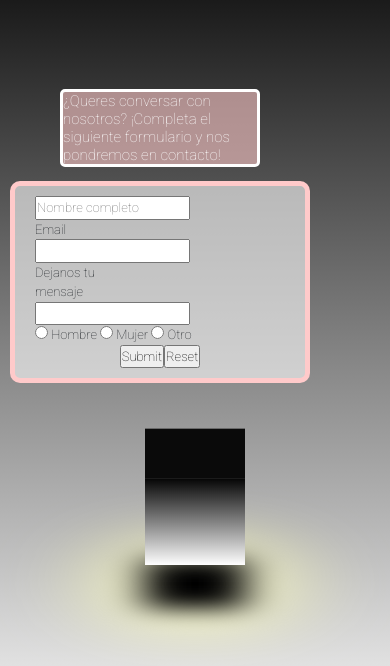
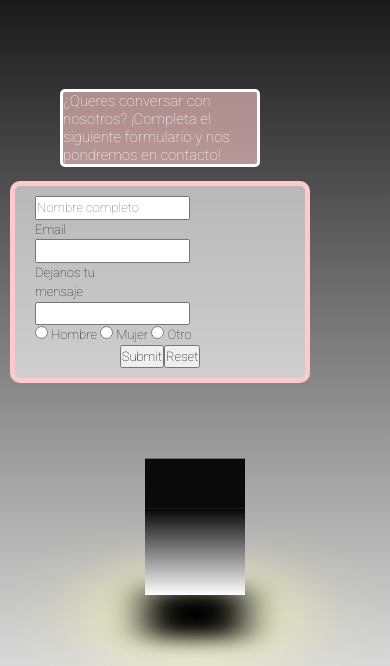
Before and after one commit to Santiago10github/Capriccio-Pastas-Boutique-Santiago-Grela, a plain HTML site: page paginas/contactanos.html in a window 390 px wide. Shown: the part 89-755 px from the top of the page. Drawn offline with nearby package versions, Linux system fonts and the light colour scheme.

Commit message:
Solucion formulario

```diff
--- a/css/style.css
+++ b/css/style.css
@@ -1121,6 +1121,9 @@ nav{
     .collapse__contactanos{
         display: none;
     }
+    .contenedor__cube{
+        margin-top: 30px;
+    }
     .cube{
         margin-top: 100px;
         margin-bottom: 100px;
```
